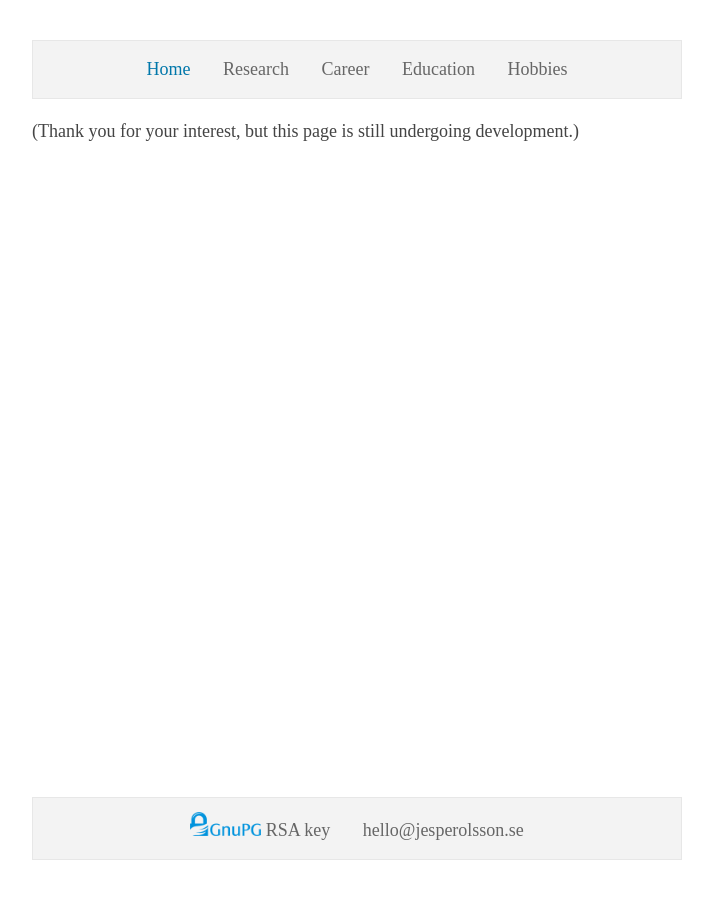
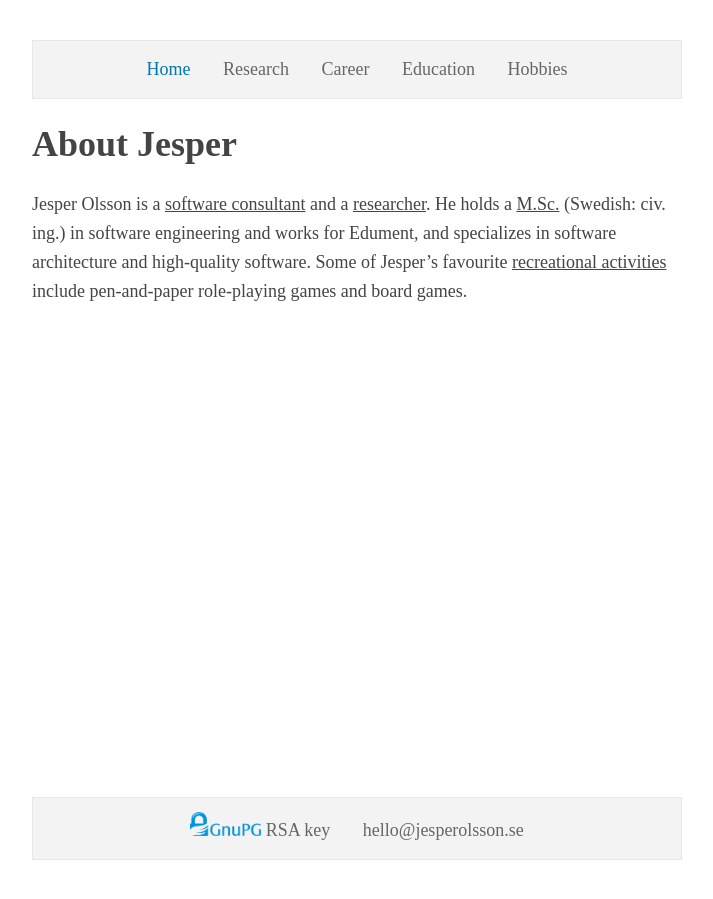
Before and after one commit to jesperolsson-se/Website, a Jekyll site: the page built from index.md, in a window 1280 px wide. Shown: the whole page, without its empty margins (283-996 px from the left). Built offline with Jekyll 4.4.1, drawn with Linux system fonts in a browser that asks for light colours.

Commit message:
content(Home): Add summary

```diff
--- a/index.md
+++ b/index.md
@@ -1,4 +1,5 @@
 ---
 title: Jesper Olsson
 ---
-(Thank you for your interest, but this page is still undergoing development.)
+# About Jesper
+Jesper Olsson is a [software consultant](career) and a [researcher](research). He holds a [M.Sc.](education) (Swedish: civ. ing.) in software engineering and works for Edument, and specializes in software architecture and high-quality software. Some of Jesper's favourite [recreational activities](hobbies) include pen-and-paper role-playing games and board games.
```
